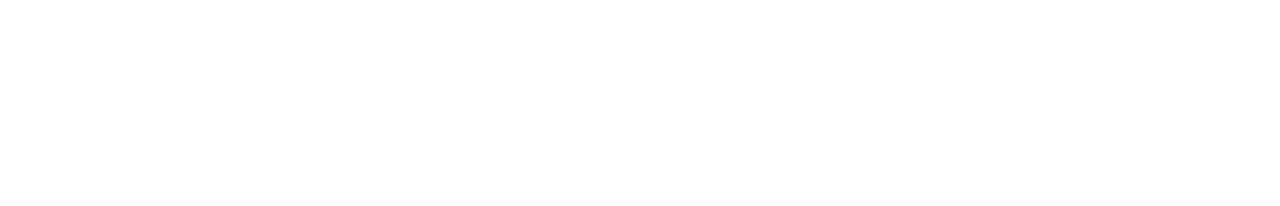
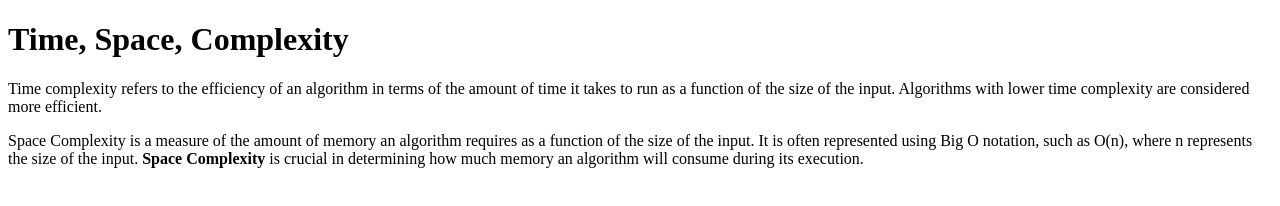
Before and after one commit to acciojob/time-and-space-complexity-msohnairkmaa7, a website: page main.html in a window 1280 px wide. Drawn offline with Linux system fonts and the light colour scheme.

Commit message:
created a submission

```diff
--- a/main.html
+++ b/main.html
@@ -1,16 +1,24 @@
 <!DOCTYPE html>
+<html lang="en">
+<head>
+<meta charset="UTF-8">
+<meta name="viewport" content="width=device-width, initial-scale=1.0">
+<title>Time, Space, Complexity</title>
+</head>
+<body>
 
-<html>
+<!-- Heading -->
+<h1>Time, Space, Complexity</h1>
 
-<head>
-	<link rel="stylesheet" href="styles.css">
-</head>
+<!-- First paragraph -->
+<p>
+  Time complexity refers to the efficiency of an algorithm in terms of the amount of time it takes to run as a function of the size of the input. Algorithms with lower time complexity are considered more efficient.
+</p>
 
-<body>
-	<!-- the entire body must be written by student -->
-    <script type="text/javascript" src="./script.js">
-</script>
+<!-- Second paragraph -->
+<p>
+  Space Complexity is a measure of the amount of memory an algorithm requires as a function of the size of the input. It is often represented using Big O notation, such as O(n), where n represents the size of the input. <b>Space Complexity</b> is crucial in determining how much memory an algorithm will consume during its execution.
+</p>
 
 </body>
-
 </html>
```
